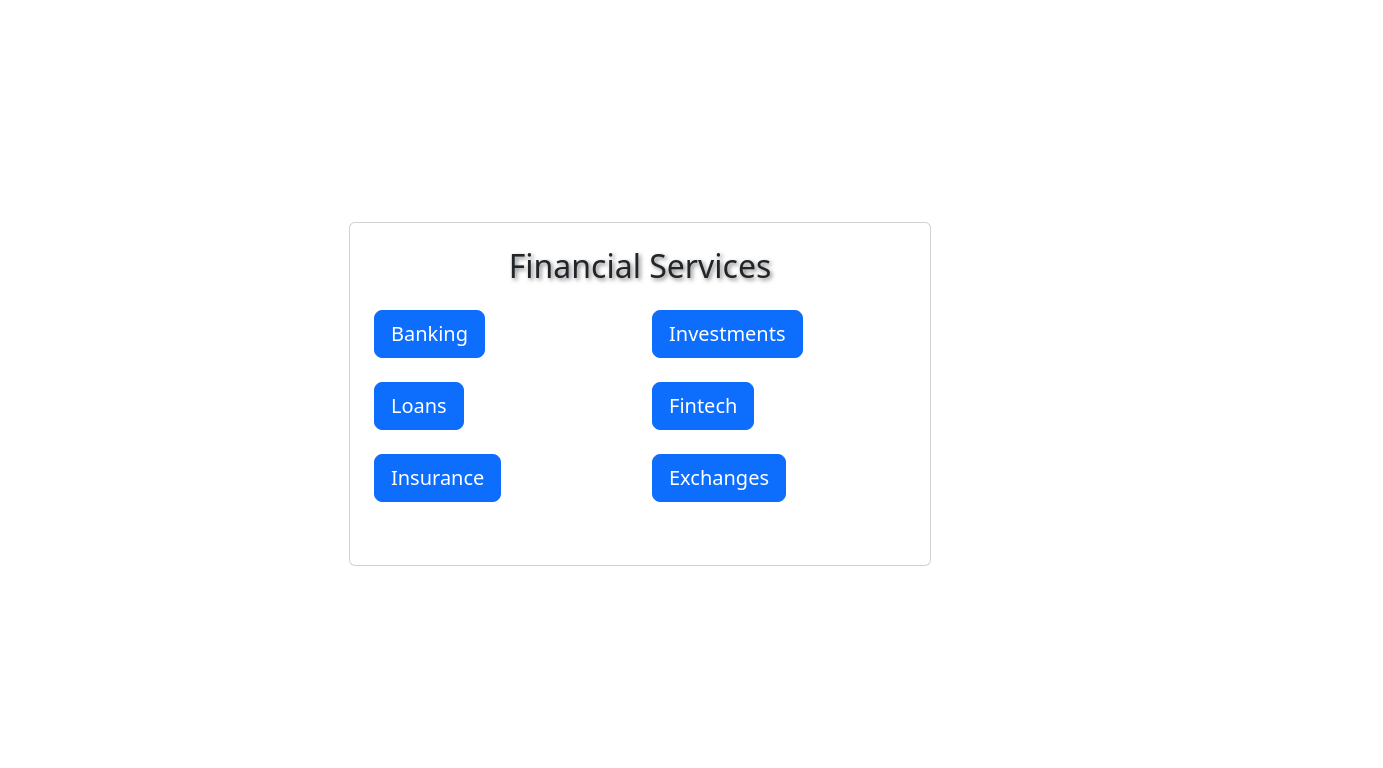
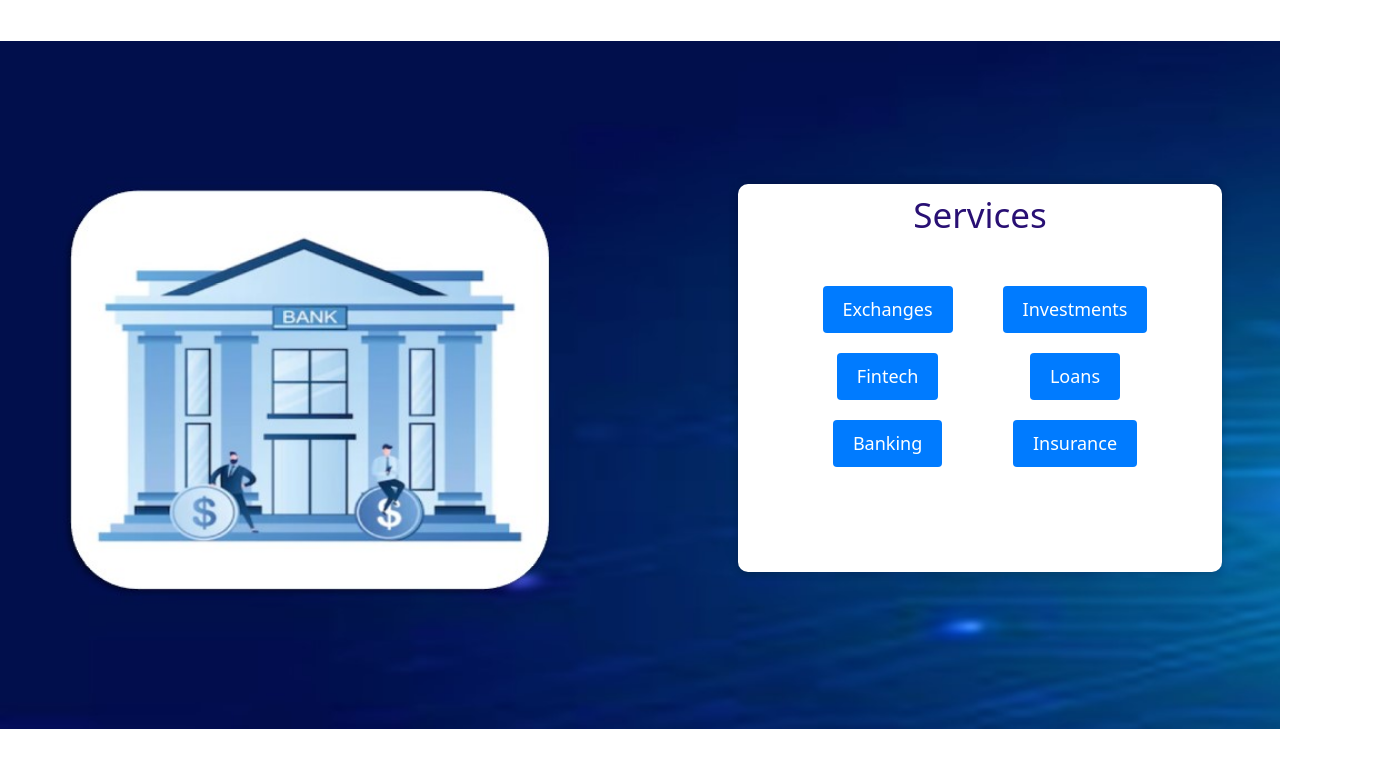
Before and after one commit to Chandu71202/React-Redux-Bank-Example, a React (Create React App) app in the folder sample_bank/: page /service in a window 1280 px wide. Shown: the top 768 px of the page, 1383 px wide, since content can reach past the window. Built offline with nearby package versions, Linux system fonts and the light colour scheme.

Commit message:
Raji: Added service css file

```diff
--- /dev/null
+++ b/sample_bank/src/Components/Service.css
@@ -0,0 +1,58 @@
+
+.service-container {
+    display: flex;
+    justify-content: center;
+    align-items: center;
+    height: 688px;
+    width: 1485px;
+    background-image: url('../assets/p4.jpg');
+    background-size:cover;
+    background-repeat: no-repeat;
+    background-attachment: fixed;
+    background-position: center;
+    padding-left: 680px;
+}
+
+  .service-box {
+    padding: 10px 30px;
+    background-color: #fff;
+    border-radius: 10px;
+    box-shadow: 0px 0px 10px rgba(0, 0, 0, 0.2);
+  }
+
+    .h1-service-box {
+        font-size: 35px;
+        margin-bottom: 20px;
+        text-align: center;
+        color: rgb(41, 16, 116);
+
+    }
+
+  .button-container {
+    padding: 5px 20px 40px 30px;
+    display: flex;
+    flex-direction: row; /* Horizontal layout */
+    justify-content: space-between; /* Space between button groups */
+  }
+
+  .button-group {
+    padding:  15px;
+    display: flex;
+    flex-direction: column; /* Vertical layout */
+    align-items: center;
+  }
+
+  .button1 {
+    padding: 10px 20px;
+    margin: 10px;
+    background-color: #007bff;
+    color: #fff;
+    border: none;
+    border-radius: 4px;
+    cursor: pointer;
+    font-size: 18px;
+  }
+
+  .button:hover {
+    background-color: #0c3b6e;
+  }
--- a/sample_bank/src/Components/Service.js
+++ b/sample_bank/src/Components/Service.js
@@ -1,37 +1,27 @@
 import React from 'react';
-import 'bootstrap/dist/css/bootstrap.min.css';
+import './Service.css';
 
 const Service = () => {
   return (
-    <div className="container mt-5">
-      <div className="row justify-content-center">
-        <div className="col-md-8">
-          <div className="card p-4">
-            <h2 className="text-center mb-4">Financial Services</h2>
-            <div className="row">
-              <div className="col-md-6 mb-4">
-                <button className="btn btn-primary btn-lg btn-block">Banking</button>
-              </div>
-              <div className="col-md-6 mb-4">
-                <button className="btn btn-primary btn-lg btn-block">Investments</button>
-              </div>
-              <div className="col-md-6 mb-4">
-                <button className="btn btn-primary btn-lg btn-block">Loans</button>
-              </div>
-              <div className="col-md-6 mb-4">
-                <button className="btn btn-primary btn-lg btn-block">Fintech</button>
-              </div>
-              <div className="col-md-6 mb-4">
-                <button className="btn btn-primary btn-lg btn-block">Insurance</button>
-              </div>
-              <div className="col-md-6 mb-4">
-                <button className="btn btn-primary btn-lg btn-block">Exchanges</button>
-              </div>
-            </div>
+
+    <div className="service-container ">
+      <div className="service-box">
+        <h1 className='h1-service-box'>Services</h1>
+        <div className="button-container">
+          <div className="button-group">
+            <button className="button1">Exchanges </button>
+            <button className="button1">Fintech </button>
+            <button className="button1"> Banking</button>
+          </div>
+          <div className="button-group">
+            <button className="button1"> Investments </button>
+            <button className="button1">Loans</button>
+            <button className="button1">Insurance  </button>
           </div>
         </div>
       </div>
     </div>
+
   );
 };
 
```
Also changed, not shown: sample_bank/src/assets/p4.jpg (added).
